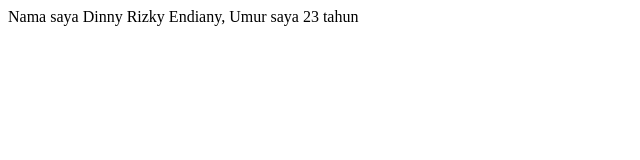
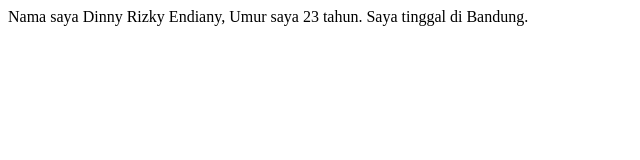
Before and after one commit to dinnyendiany/new_tugas_repositori, a plain HTML site: page index.html in a window 1280 px wide. Shown: the whole page, without its empty margins (0-640 px from the left). Drawn offline with Linux system fonts and the light colour scheme.

Commit message:
dd tempat tinggal

```diff
--- a/index.html
+++ b/index.html
@@ -4,6 +4,8 @@
 	<title>Halo</title>
 </head>
 <body>
-	Nama saya Dinny Rizky Endiany, Umur saya 23 tahun
+	Nama saya Dinny Rizky Endiany, Umur saya 23 tahun.
+
+	Saya tinggal di Bandung.
 </body>
 </html>
```
